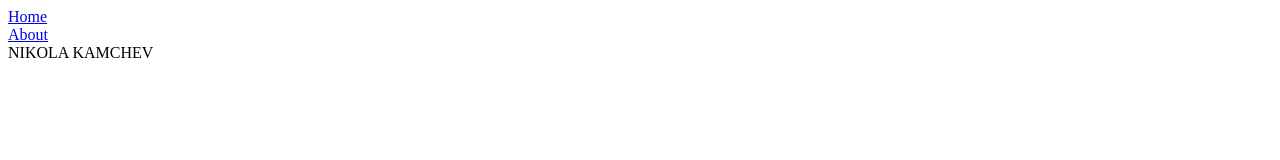
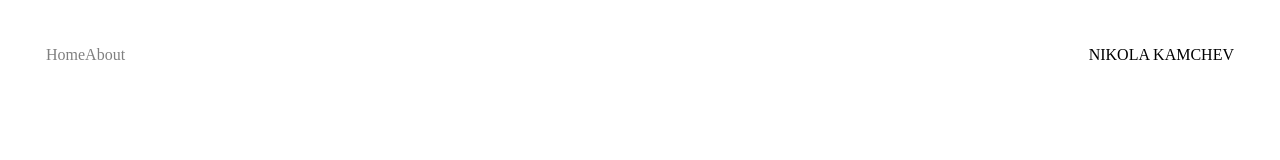
Before and after one commit to NikolaKamchev/website, a plain HTML site: page index.html in a window 1280 px wide. Drawn offline with Linux system fonts and the light colour scheme.

Commit message:
Update styles.css
organized my navigation bar & added color and style to it.

```diff
--- a/styles.css
+++ b/styles.css
@@ -1 +1,35 @@
-.placeholder
+.nav-wrapper {
+  display: flex;
+  justify-content: space-between;
+  padding: 38px;
+}
+
+.left-side {
+  display: flex;
+}
+
+nav.wrapper > .left-side > div {
+  margin-right: 20px;
+  font-size: 0.9em;
+  text-transform: uppercase;
+}
+
+.nav-link-wrapper {
+  height: 22px;
+  border-bottom: 1px solid transparent;
+  transition: border-bottom 0.5s;
+}
+
+.nav-link-wrapper a {
+  color: #808080;
+  text-decoration: none;
+  transition: color 0.5s;
+}
+
+.nav-link-wrapper:hover {
+  border-bottom: 1px solid black;
+}
+
+.nav-link-wrapper a:hover {
+  color: black;
+}
```
